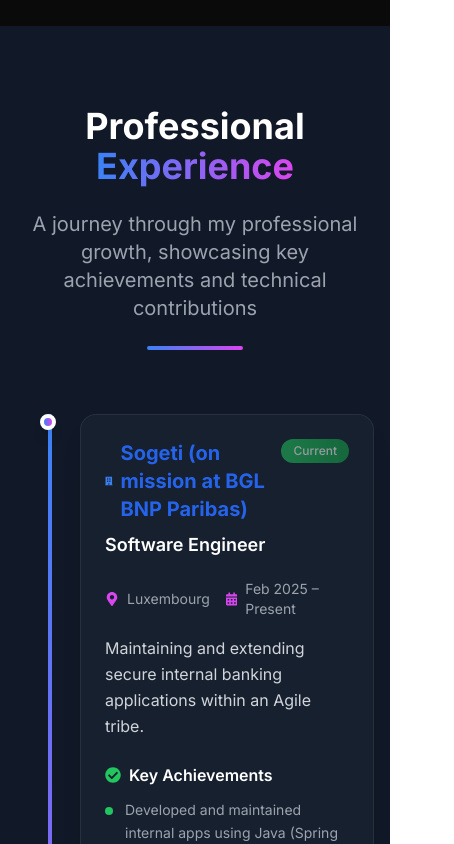
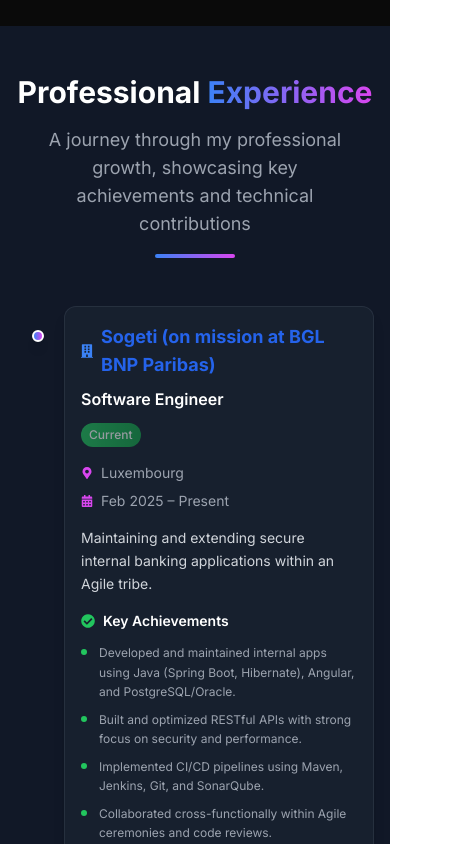
Before and after one commit to ghassenbrg/my-resume, a React (Create React App) app: page / in a window 390 px wide. Shown: the part 2940-3784 px from the top of the page, 454 px wide, since content can reach past the window. Built offline with nearby package versions, Linux system fonts and the light colour scheme.

Commit message:
Update Tailwind configuration and refine Experience and Skills components for improved responsiveness and visual consistency.

```diff
--- a/src/components/Experience.jsx
+++ b/src/components/Experience.jsx
@@ -37,31 +37,31 @@
   return (
     <section
       id="experience"
-      className={`py-20 ${
+      className={`py-12 sm:py-16 lg:py-20 ${
         darkMode ? "bg-gray-900 text-white" : "bg-gray-50 text-gray-900"
       }`}
     >
       <div className="max-w-7xl mx-auto px-4 sm:px-6 lg:px-8">
         {/* Header */}
         <motion.div
-          className="text-center mb-16"
+          className="text-center mb-12 sm:mb-16"
           initial={{ opacity: 0, y: 30 }}
           whileInView={{ opacity: 1, y: 0 }}
           viewport={{ once: true, amount: 0.3 }}
           transition={{ duration: 0.6 }}
         >
-          <h2 className="text-4xl md:text-5xl font-bold mb-6">
+          <h2 className="text-3xl sm:text-4xl md:text-5xl font-bold mb-4 sm:mb-6">
             Professional{" "}
             <span className="text-transparent bg-clip-text bg-gradient-to-r from-primary-500 to-accent-500">
               Experience
             </span>
           </h2>
-          <p className={`text-xl max-w-3xl mx-auto ${
+          <p className={`text-lg sm:text-xl max-w-3xl mx-auto px-4 ${
             darkMode ? "text-gray-400" : "text-gray-600"
           }`}>
             A journey through my professional growth, showcasing key achievements and technical contributions
           </p>
-          <div className="w-24 h-1 bg-gradient-to-r from-primary-500 to-accent-500 mx-auto rounded-full mt-6" />
+          <div className="w-20 sm:w-24 h-1 bg-gradient-to-r from-primary-500 to-accent-500 mx-auto rounded-full mt-4 sm:mt-6" />
         </motion.div>
 
         {/* Experience Timeline */}
@@ -72,30 +72,121 @@
           whileInView="visible"
           viewport={{ once: true, amount: 0.2 }}
         >
-          {/* Timeline Line */}
-          <div className="absolute left-8 md:left-1/2 transform md:-translate-x-1/2 top-0 bottom-0 w-1 bg-gradient-to-b from-primary-500 via-accent-500 to-success-500 rounded-full" />
+          {/* Timeline Line - Hidden on mobile, visible on larger screens */}
+          <div className="hidden md:block absolute left-1/2 transform -translate-x-1/2 top-0 bottom-0 w-1 bg-gradient-to-b from-primary-500 via-accent-500 to-success-500 rounded-full" />
 
           {/* Experience Items */}
-          <div className="space-y-12">
+          <div className="space-y-8 sm:space-y-12">
             {experience.map((job, index) => (
               <motion.div
                 key={index}
                 variants={itemVariants}
-                className={`relative flex items-start ${
-                  index % 2 === 0 ? "md:flex-row" : "md:flex-row-reverse"
-                }`}
+                className="relative"
               >
-                {/* Timeline Dot */}
-                <div className="absolute left-6 md:left-1/2 transform md:-translate-x-1/2 w-4 h-4 bg-gradient-to-r from-primary-500 to-accent-500 rounded-full border-4 border-white shadow-lg z-10" />
+                {/* Timeline Dot - Mobile version */}
+                <div className="md:hidden absolute left-4 top-6 w-3 h-3 bg-gradient-to-r from-primary-500 to-accent-500 rounded-full border-2 border-white shadow-lg z-10" />
+
+                {/* Timeline Dot - Desktop version */}
+                <div className="hidden md:block absolute left-1/2 transform -translate-x-1/2 top-6 w-4 h-4 bg-gradient-to-r from-primary-500 to-accent-500 rounded-full border-4 border-white shadow-lg z-10" />
 
                 {/* Content Card */}
                 <motion.div
-                  className={`ml-16 md:ml-0 md:w-5/12 ${
+                  className={`md:ml-0 md:w-5/12 ${
                     index % 2 === 0 ? "md:mr-auto md:pr-8" : "md:ml-auto md:pl-8"
                   }`}
                   whileHover={{ y: -5, scale: 1.02 }}
                   transition={{ duration: 0.3 }}
                 >
+                  {/* Mobile Layout */}
+                  <div className="md:hidden ml-12">
+                    <div className={`relative p-4 sm:p-6 rounded-xl sm:rounded-2xl shadow-lg ${
+                      darkMode
+                        ? "bg-gray-800/50 border border-gray-700/50 hover:border-gray-600/50"
+                        : "bg-white border border-gray-200/50 hover:border-gray-300/50"
+                    } transition-all duration-300`}>
+
+                      {/* Background gradient on hover */}
+                      <div className="absolute inset-0 bg-gradient-to-br from-primary-500/5 to-accent-500/5 opacity-0 hover:opacity-100 transition-opacity duration-300 rounded-xl sm:rounded-2xl" />
+
+                      {/* Content */}
+                      <div className="relative z-10">
+                        {/* Company and Position */}
+                        <div className="mb-4">
+                          <div className="flex items-center gap-2 mb-2">
+                            <FaBuilding className="text-primary-500" size={16} />
+                            <h3 className="text-lg sm:text-xl font-bold text-primary-600">
+                              {job.company}
+                            </h3>
+                          </div>
+                          <h4 className={`text-base sm:text-lg font-semibold mb-1 ${
+                            darkMode ? "text-white" : "text-gray-900"
+                          }`}>
+                            {job.position}
+                          </h4>
+
+                          {/* Current job indicator */}
+                          {index === 0 && (
+                            <span className="inline-block px-2 py-1 bg-gradient-to-r from-success-500 to-success-600 text-white text-xs font-medium rounded-full animate-pulse mt-2">
+                              Current
+                            </span>
+                          )}
+                        </div>
+
+                        {/* Location and Period */}
+                        <div className="flex flex-col sm:flex-row sm:items-center gap-2 sm:gap-4 mb-4 text-sm">
+                          <div className="flex items-center gap-2">
+                            <FaMapMarkerAlt className="text-accent-500" size={12} />
+                            <span className={darkMode ? "text-gray-400" : "text-gray-600"}>
+                              {job.location}
+                            </span>
+                          </div>
+                          <div className="flex items-center gap-2">
+                            <FaCalendarAlt className="text-accent-500" size={12} />
+                            <span className={darkMode ? "text-gray-400" : "text-gray-600"}>
+                              {job.period}
+                            </span>
+                          </div>
+                        </div>
+
+                        {/* Description */}
+                        <p className={`text-sm sm:text-base leading-relaxed mb-4 sm:mb-6 ${
+                          darkMode ? "text-gray-300" : "text-gray-600"
+                        }`}>
+                          {job.description}
+                        </p>
+
+                        {/* Achievements */}
+                        <div className="space-y-3">
+                          <h5 className={`font-semibold flex items-center gap-2 text-sm sm:text-base ${
+                            darkMode ? "text-white" : "text-gray-900"
+                          }`}>
+                            <FaCheckCircle className="text-success-500" size={14} />
+                            Key Achievements
+                          </h5>
+                          <ul className="space-y-2">
+                            {job.achievements.map((achievement, achievementIndex) => (
+                              <motion.li
+                                key={achievementIndex}
+                                variants={achievementVariants}
+                                className={`flex items-start gap-3 text-xs sm:text-sm ${
+                                  darkMode ? "text-gray-400" : "text-gray-600"
+                                }`}
+                              >
+                                <div className="w-1.5 h-1.5 sm:w-2 sm:h-2 bg-success-500 rounded-full mt-1.5 sm:mt-2 flex-shrink-0" />
+                                <span className="leading-relaxed">{achievement}</span>
+                              </motion.li>
+                            ))}
+                          </ul>
+                        </div>
+                      </div>
+
+                      {/* Hover effect line */}
+                      <div className="absolute bottom-0 left-0 h-1 bg-gradient-to-r from-primary-500 to-accent-500 transform scale-x-0 hover:scale-x-100 transition-transform duration-300 origin-left rounded-b-xl sm:rounded-b-2xl" />
+                    </div>
+                  </div>
+
+                  {/* Desktop Layout */}
+                  <div className="hidden md:block">
                     <div className={`relative p-6 rounded-2xl shadow-xl ${
                       darkMode
                         ? "bg-gray-800/50 border border-gray-700/50 hover:border-gray-600/50"
@@ -182,6 +273,7 @@
                       {/* Hover effect line */}
                       <div className="absolute bottom-0 left-0 h-1 bg-gradient-to-r from-primary-500 to-accent-500 transform scale-x-0 hover:scale-x-100 transition-transform duration-300 origin-left rounded-b-2xl" />
                     </div>
+                  </div>
                 </motion.div>
               </motion.div>
             ))}
@@ -190,44 +282,46 @@
 
         {/* Experience Summary */}
         <motion.div
-          className="mt-20 text-center"
+          className="mt-16 sm:mt-20 text-center"
           initial={{ opacity: 0, y: 30 }}
           whileInView={{ opacity: 1, y: 0 }}
           viewport={{ once: true, amount: 0.3 }}
           transition={{ duration: 0.6 }}
         >
-          <div className={`inline-flex items-center gap-8 px-8 py-6 rounded-2xl ${
+          <div className={`inline-flex flex-col sm:flex-row items-center gap-4 sm:gap-8 px-6 sm:px-8 py-6 rounded-xl sm:rounded-2xl ${
             darkMode
               ? "bg-gradient-to-r from-gray-800/50 to-gray-900/50 border border-gray-700/50"
               : "bg-gradient-to-r from-white to-gray-50 border border-gray-200/50"
           } shadow-lg`}>
             <div className="text-center">
-              <div className="text-3xl font-bold text-primary-500">
+              <div className="text-2xl sm:text-3xl font-bold text-primary-500">
                 {experience.length}
               </div>
-              <div className={`text-sm ${
+              <div className={`text-xs sm:text-sm ${
                 darkMode ? "text-gray-400" : "text-gray-600"
               }`}>
                 Companies
               </div>
             </div>
-            <div className="w-px h-12 bg-gray-400/30" />
+            <div className="hidden sm:block w-px h-12 bg-gray-400/30" />
+            <div className="block sm:hidden w-12 h-px bg-gray-400/30" />
             <div className="text-center">
-              <div className="text-3xl font-bold text-success-500">
+              <div className="text-2xl sm:text-3xl font-bold text-success-500">
                 {experience.reduce((total, job) => total + job.achievements.length, 0)}
               </div>
-              <div className={`text-sm ${
+              <div className={`text-xs sm:text-sm ${
                 darkMode ? "text-gray-400" : "text-gray-600"
               }`}>
                 Key Achievements
               </div>
             </div>
-            <div className="w-px h-12 bg-gray-400/30" />
+            <div className="hidden sm:block w-px h-12 bg-gray-400/30" />
+            <div className="block sm:hidden w-12 h-px bg-gray-400/30" />
             <div className="text-center">
-              <div className="text-3xl font-bold text-success-500">
+              <div className="text-2xl sm:text-3xl font-bold text-success-500">
                 5+
               </div>
-              <div className={`text-sm ${
+              <div className={`text-xs sm:text-sm ${
                 darkMode ? "text-gray-400" : "text-gray-600"
               }`}>
                 Years Experience
--- a/tailwind.config.js
+++ b/tailwind.config.js
@@ -115,6 +115,9 @@
       },
       backdropBlur: {
         xs: '2px',
+      },
+      screens: {
+        'xs': '475px',
       }
     }
   },
```
Also changed, not shown: src/components/Skills.jsx (+35 -32 lines). Lines whose indentation alone changed are shown as unchanged.
